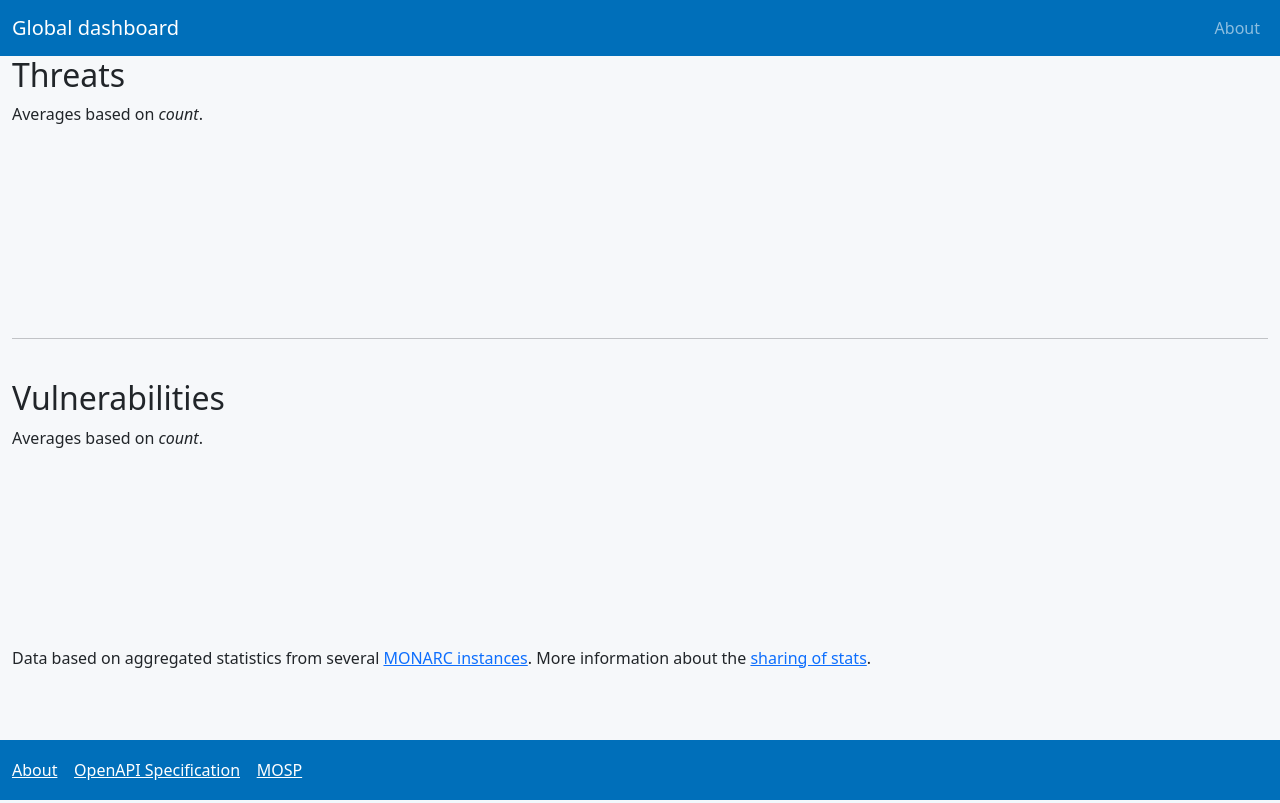
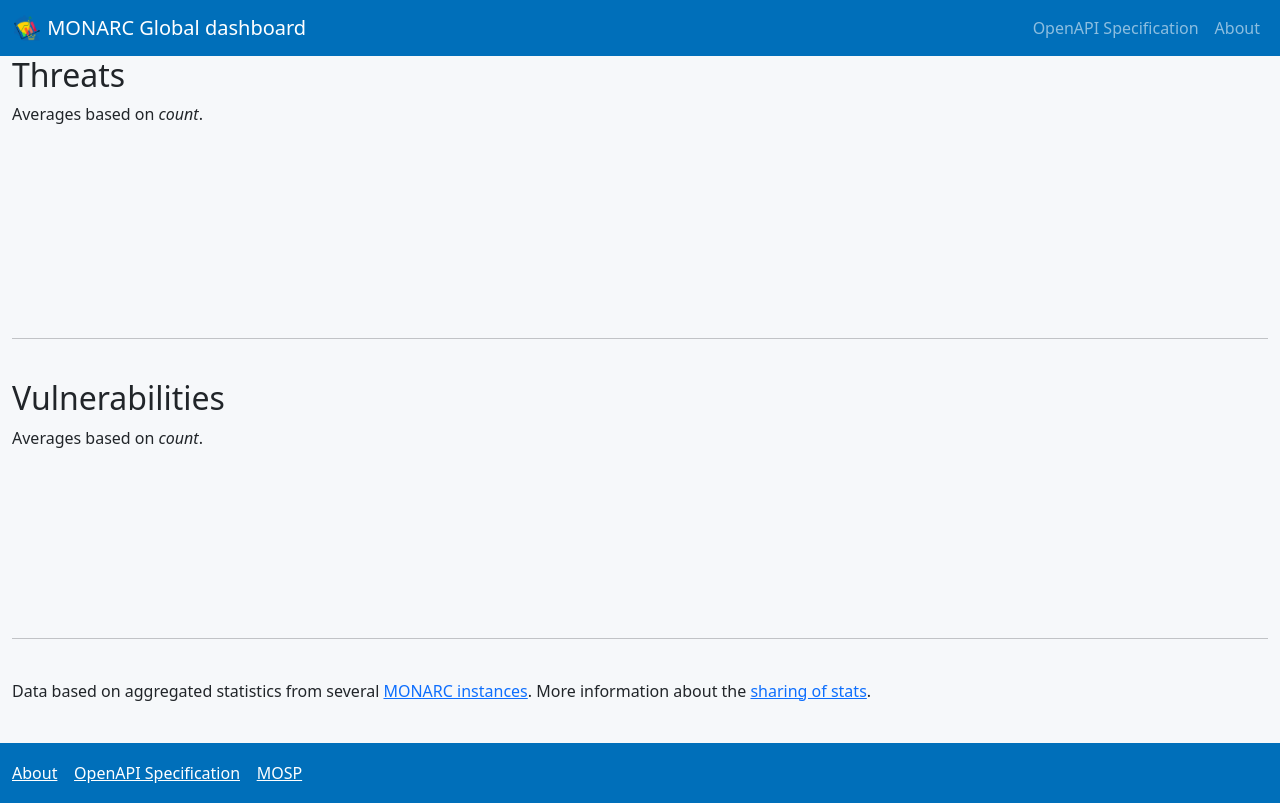
Before and after one commit to monarc-project/stats-service, a Python web app: template statsservice/templates/stats.html in a window 1280 px wide. Run offline with Jinja, Linux system fonts and the light colour scheme; the template is opened without the code that fills it, so the values that code supplies are empty; a map, chart or similar area stays blank; some libraries are stand-ins or nearby versions.

Commit message:
new: [static] added apple-touch-icon fro browsers miniatures and updated accordingly the layout.

```diff
--- /dev/null
+++ b/statsservice/templates/human.txt
@@ -0,0 +1,5 @@
+# Contributors
+
+Cedric Bonhomme - cedricbonhomme.org
+Ruslan Baidan <ruslan.baidan@securitymadein.lu>
+Juan Rocha <juan.rocha@securitymadein.lu>
--- a/statsservice/templates/layout.html
+++ b/statsservice/templates/layout.html
@@ -5,6 +5,10 @@
   <meta charset="utf-8">
   <meta name="viewport" content="width=device-width, initial-scale=1.0" />
   <meta name="description" content="MONARC Stats Service - Global dashboard" />
+  <link rel="author" type="text/plain"  href="{{ url_for('root_bp.human')  }}" />
+  <link rel="icon" type="image/x-icon" href="{{ url_for('static', filename='img/favicon.ico') }}" />
+  <link rel="apple-touch-icon" sizes="152x152" href="{{ url_for('static', filename='img/apple-touch-icon.png') }}">
+  <link rel="apple-touch-icon" sizes="180x180" href="{{ url_for('static', filename='img/apple-touch-icon.png') }}" />
   <meta name="author" content="" />
   <title>Global dashboard</title>
   {% block head_css %}
@@ -21,13 +25,19 @@
   {% block menu %}
   <nav class="navbar navbar-expand-lg navbar-dark bg-custom-blue">
     <div class="container-fluid">
-      <a class="navbar-brand" href="{{ url_for('stats_bp.stats') }}">Global dashboard</a>
+      <a class="navbar-brand" href="{{ url_for('stats_bp.stats') }}">
+        <img src="{{ url_for('static', filename='img/apple-touch-icon.png') }}" width="30" height="30" class="d-inline-block align-top" alt="" loading="lazy">
+        MONARC Global dashboard
+      </a>
       <button class="navbar-toggler" type="button" data-toggle="collapse" data-target="#navbarSupportedContent" aria-controls="navbarSupportedContent" aria-expanded="false" aria-label="Toggle navigation">
         <span class="navbar-toggler-icon"></span>
       </button>
       {% block menu_links %}
       <div class="collapse navbar-collapse" id="navbarSupportedContent">
         <ul class="navbar-nav mr-auto w-100 justify-content-end">
+          <li class="nav-item">
+            <a class="nav-link" href="{{ url_for('api.doc') }}" title="OpenAPI Specification">OpenAPI Specification</a>
+          </li>
           <li class="nav-item">
             <a class="nav-link" href="{{ url_for('root_bp.about_json') }}" title="About">About</a>
           </li>
--- a/statsservice/templates/stats.html
+++ b/statsservice/templates/stats.html
@@ -18,6 +18,7 @@
 	</div>
   <div class="row">
     <div class="col">
+      <hr />
       <p class=""><br />Data based on aggregated statistics from several <a href="https://www.monarc.lu">MONARC instances</a>. More information about the <a href="https://github.com/monarc-project/stats-service/blob/master/docs/architecture.rst">sharing of stats</a>.</p>
     </div>
   </div>
```
Also changed, not shown: statsservice/views/root.py (+8 -2 lines), statsservice/static/img/apple-touch-icon.png (added), statsservice/static/img/favicon.ico (added), statsservice/static/img/stats-service-logo.png (added).
